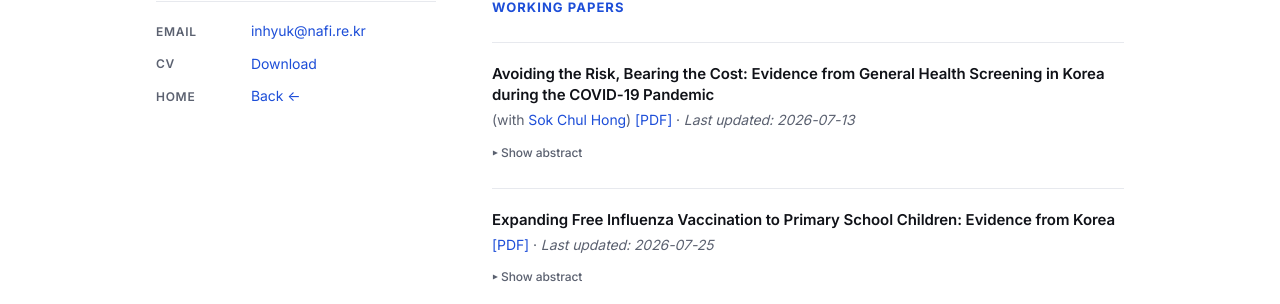
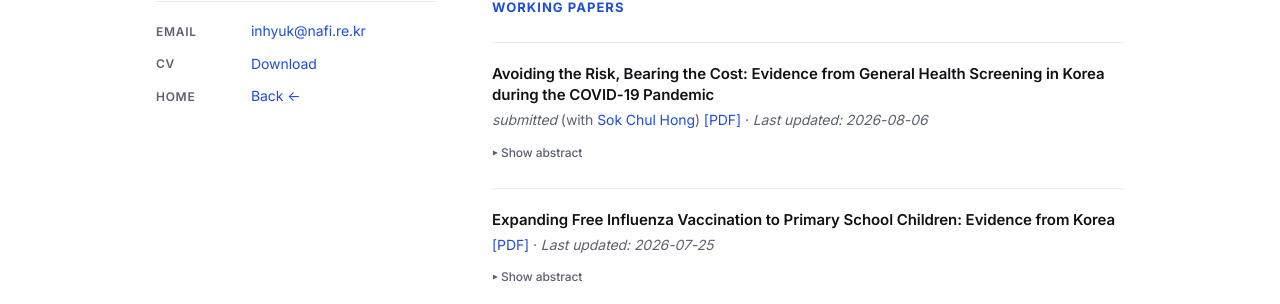
Before and after one commit to inhyuk-hwang/inhyuk-hwang.github.io, a Jekyll site: the page built from research.md, in a window 1280 px wide and 1328 px high. Shown: the part 514-818 px from the top of the window. Built offline with Jekyll 4.4.1, drawn with Linux system fonts in a browser that asks for light colours.

Commit message:
Update papers.yml

```diff
--- a/_data/papers.yml
+++ b/_data/papers.yml
@@ -1,9 +1,9 @@
 - title: "Avoiding the Risk, Bearing the Cost: Evidence from General Health Screening in Korea during the COVID-19 Pandemic"
-  #status: "submitted"
+  status: "submitted"
   authors: "with [Sok Chul Hong](https://sites.google.com/site/sokchulhong/)"
   link_text: "PDF"
   file: /assets/Avoiding_the_Risk_Bearing_the_Cost.pdf
-  updated: 2026-07-13
+  updated: 2026-08-06
   abstract: |
     This study examines the unintended health consequences of voluntary responses to COVID-19. We focus on general health screening in Korea, using administrative data that link medical claims and screening records. At the national level, screening rates declined markedly in 2020, the first year of the pandemic, relative to counterfactual trends. Complementing this aggregate pattern, individual-level analysis reveals notable heterogeneity: declines were larger among those with higher predicted risk of chronic disease. We then assess the consequences of forgone screening, employing propensity score matching and event study designs. Our estimates show that, had they been screened, individuals who missed screening would have been more likely to initiate care for chronic diseases. The costs of missed screening were especially large among those at higher predicted risk of chronic disease. Such delays in management led to more advanced conditions at the time of care initiation. Our findings show that, even without strict quarantine policies, voluntary responses to infection can undermine preventive care, disproportionately affecting high-benefit groups. This underscores the importance of balancing infection control with the continuity of preventive care during health crises.
 
```
